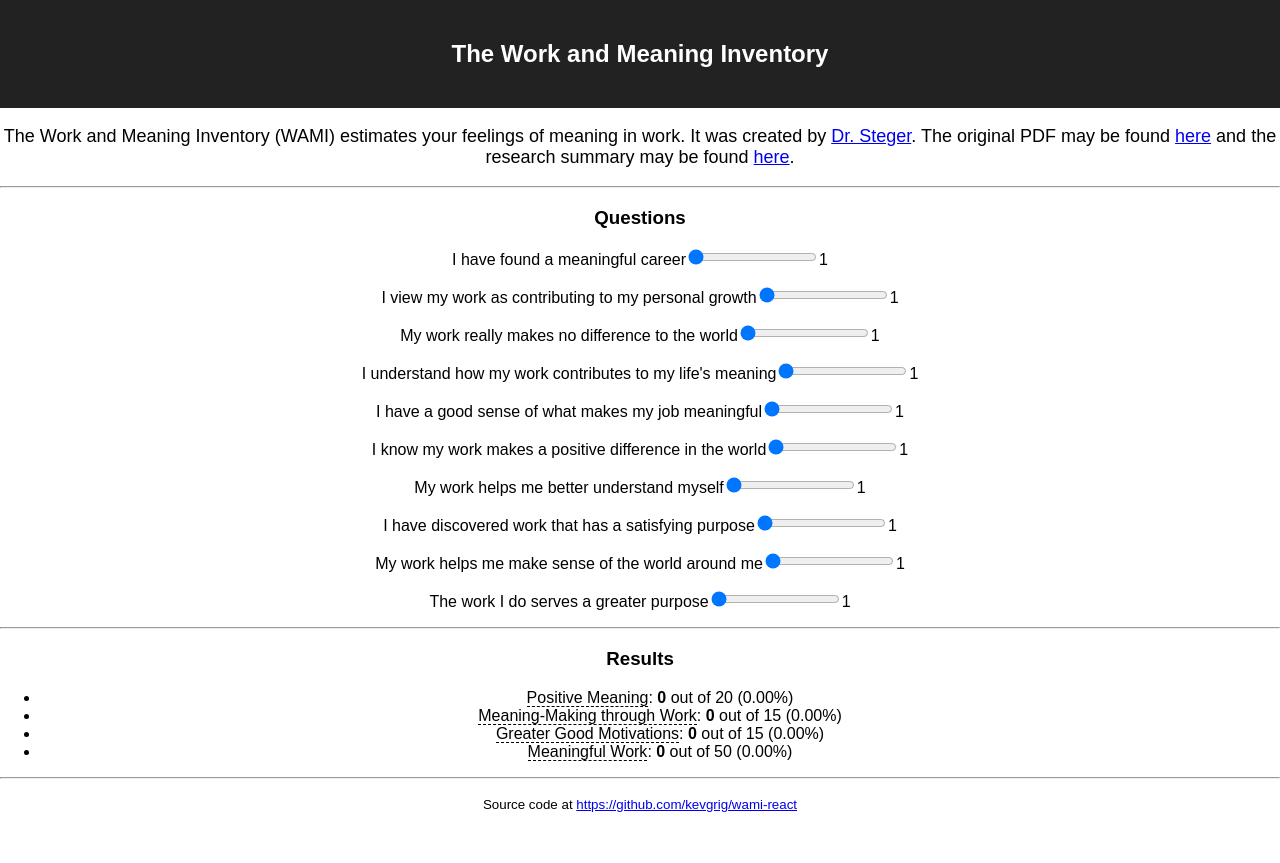
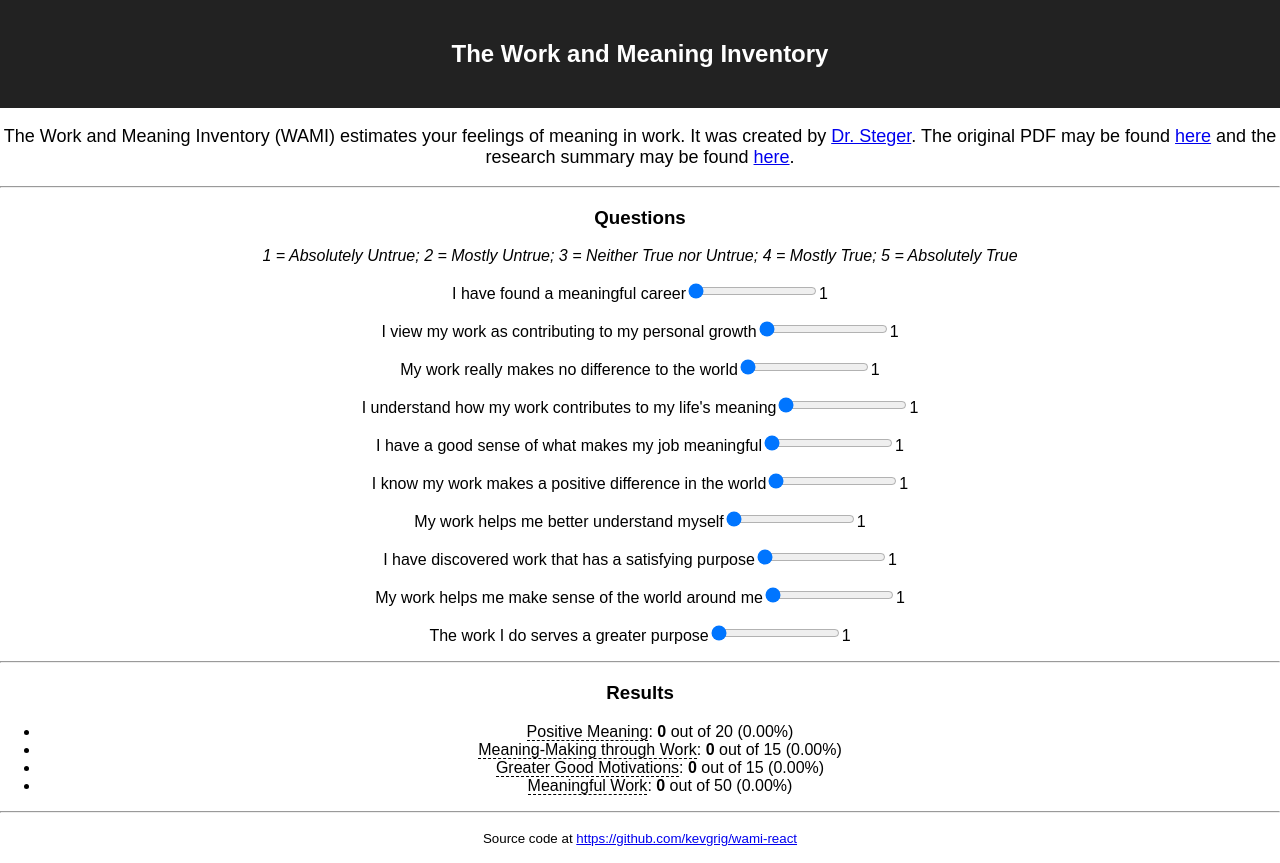
Before and after one commit to kevgrig/wami-react, a React (Create React App) app: page / in a window 1280 px wide. Before the commit the page ends 829 px from the top, so only its background shows below. Built offline with nearby package versions, Linux system fonts and the light colour scheme.

Commit message:
Add scale definition

```diff
--- a/src/App.js
+++ b/src/App.js
@@ -80,6 +80,8 @@ class App extends Component {
         </p>
         <hr />
         <h3>Questions</h3>
+        <div>
+          <p><i>1 = Absolutely Untrue; 2 = Mostly Untrue; 3 = Neither True nor Untrue; 4 = Mostly True; 5 = Absolutely True</i></p>
           {
             this.state.questions.map((question, index) =>
               <p key={question.text}>
@@ -89,6 +91,7 @@ class App extends Component {
               </p>
             )
           }
+        </div>
         <div>
           <hr />
           <h3>Results</h3>
```
Lines whose indentation alone changed are shown as unchanged.
